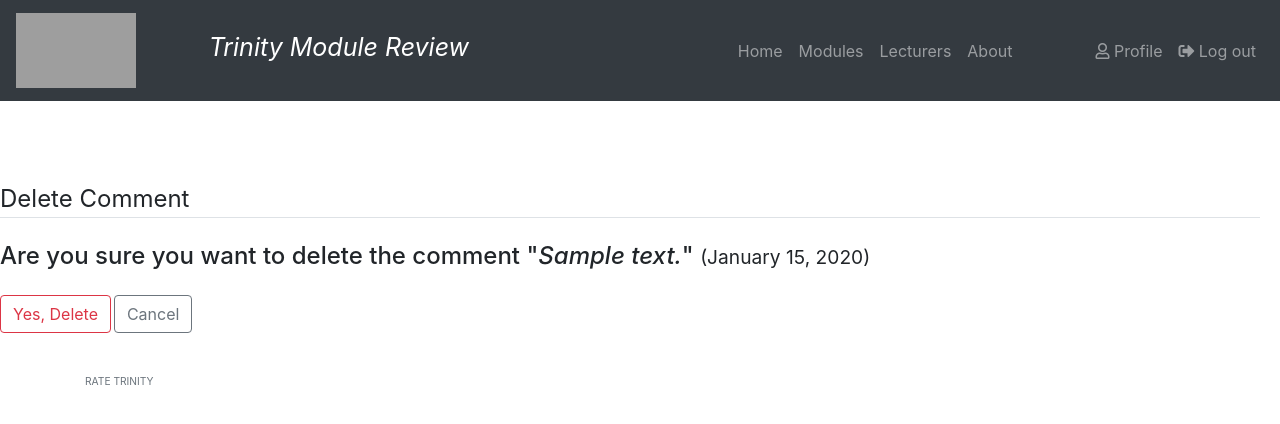
After one commit to SeanFitzpatrick0/EBII1819--Trinity_Module_Review, a Django app: page /users/comment/1/ in a window 1280 px wide. The commit adds this page. Shown: the top 424 px of the page. Run offline with Django 3.2, Linux system fonts and the light colour scheme; a user stored in the database is signed in; tables that the repository leaves empty hold one stand-in row (values such as "Sample post"); some libraries are stand-ins or nearby versions; grey boxes are pictures that could not be loaded.

Commit message:
Delete comment from profile

```diff
--- a/Rate_Trinity/modules/models.py
+++ b/Rate_Trinity/modules/models.py
@@ -23,7 +23,7 @@ class Module_Comment(models.Model):
     content = models.TextField(max_length=500)
 
     def __str__(self):
-        return 'Author: %s,\tSubject: %s, Content:%s' % (self.author, self.subject.name, self.content[0:50])
+        return 'ID: %d,\tAuthor: %s,\tSubject: %s, Content:%s' % (self.pk, self.author, self.subject.name, self.content[0:50])
 
 
 class Module_Rating(models.Model):
--- /dev/null
+++ b/Rate_Trinity/users/templates/users/module_comment_confirm_delete.html
@@ -0,0 +1,16 @@
+{% extends "home/header.html" %}
+{% block content %}
+    <div class="content-section" style="padding-right:20px; padding-top:30px; padding-bottom: 10px;">
+        <form method="POST" style="padding-bottom:15px;">
+            {% csrf_token %}
+            <fieldset class="form-group">
+                <legend class="border-bottom mb-4">Delete Comment</legend>
+                <h4>Are you sure you want to delete the comment "<i>{{ object.content }}</i>" <small>({{ object.date_posted | date:"F d, Y" }})<small></h4>
+            </fieldset>
+            <div class="form-group">
+                <button class="btn btn-outline-danger" type="submit">Yes, Delete</button>
+                <a class="btn btn-outline-secondary" href="{% url 'profile_page' %}">Cancel</a>
+            </div>
+        </form>
+    </div>
+{% endblock %}
--- a/Rate_Trinity/users/templates/users/profile.html
+++ b/Rate_Trinity/users/templates/users/profile.html
@@ -15,7 +15,10 @@
     <h3>Your comments:</h3>
     <ul>
         {% for comment in user.profile.comments.all %}
-            <li>{{ comment }}</li>
+            <li style="font-size: 15px; margin-right: 100px;" class='list-group-item'>
+                "<i>{{ comment.content }}</i>" <small>({{ comment.date_posted |date:'F d, Y' }})<small>
+                <a class="btn btn-danger btn-sm mt-1 mb-1 float-right" href="{% url 'comment-delete' comment.id %}">Delete</a>
+            </li>
         {% endfor %}
     </ul>
 {% endblock %}
--- a/Rate_Trinity/users/urls.py
+++ b/Rate_Trinity/users/urls.py
@@ -1,4 +1,5 @@
 from django.conf.urls import url
+from django.urls import path
 from django.contrib.auth import views as auth_views
 from . import views
 
@@ -6,5 +7,6 @@ urlpatterns = [
     url('register/', views.register, name='register_page'),
     url('login/', auth_views.LoginView.as_view(template_name='users/login.html'), name='login_page'),
     url('logout/', auth_views.LogoutView.as_view(template_name='users/logout.html'), name='logout_page'),
-    url('profile/', views.profile, name='profile_page')
+    url('profile/', views.profile, name='profile_page'),
+    path('comment/<int:pk>/', views.CommentDeleteView.as_view(), name='comment-delete'),
 ]
--- a/Rate_Trinity/users/views.py
+++ b/Rate_Trinity/users/views.py
@@ -2,9 +2,11 @@ from django.shortcuts import render, redirect
 from django.contrib import messages
 from django.contrib.auth.decorators import login_required
 from .forms import RegistrationForm
-from modules.models import Module
+from modules.models import Module, Module_Comment
 from django.contrib.auth.models import User
 from users.models import Profile
+from django.contrib.auth.mixins import LoginRequiredMixin, UserPassesTestMixin
+from django.views.generic import DeleteView
 
 def register(request):
     if request.method == 'POST':
@@ -31,3 +33,14 @@ def register(request):
 @login_required
 def profile(request):
     return render(request, 'users/profile.html')
+
+class CommentDeleteView(LoginRequiredMixin, UserPassesTestMixin, DeleteView):
+    model = Module_Comment
+    success_url = '/'
+    template_name = 'users\module_comment_confirm_delete.html'
+
+    def test_func(self):
+        commment = self.get_object()
+        if self.request.user == commment.author:
+            return True
+        return False
```
